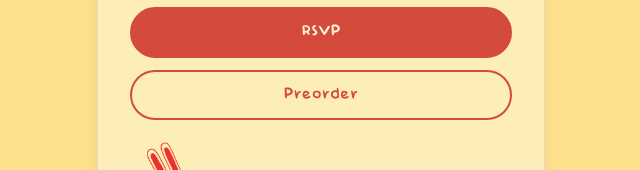
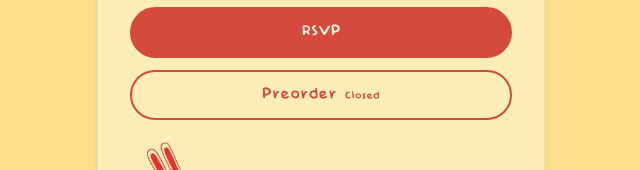
Before and after one commit to dewgong5/nibbles-and-nook, a Next.js app: page / in a window 1280 px wide. Both pictures are taken after a click on the button "Next". Shown: the part 314-484 px from the top of the page, without its empty margins (319-959 px from the left). Built offline with nearby package versions, Linux system fonts and the light colour scheme.

Commit message:
disable preorder button while closed
Keeps the existing outline style and adds an inline "Closed" tag so
it's clear the button isn't dead, just temporarily unavailable.

```diff
--- a/src/components/OrderFlow.tsx
+++ b/src/components/OrderFlow.tsx
@@ -15,6 +15,7 @@ import {
 const RED = "#D44A3D";
 const RSVP_URL =
   "https://www.eventbrite.com/e/nibbles-and-nook-20-tickets-1990758404979?aff=oddtdtcreator";
+const PREORDER_OPEN = false;
 
 type Language = "id" | "en";
 type Step = "landing" | "select" | "personal" | "order" | "sate" | "sambal" | "pastries" | "payment" | "confirmation";
@@ -385,14 +386,18 @@ export function OrderFlow() {
             </a>
             <button
               type="button"
+              disabled={!PREORDER_OPEN}
               onClick={() => {
                 setErrorMsg("");
                 setStep("personal");
               }}
-              className="font-baby-doll px-4 py-3 rounded-full border-2 text-lg transition-all text-center leading-tight text-[#D44A3D] hover:bg-[#D44A3D]/10"
+              className="font-baby-doll px-4 py-3 rounded-full border-2 text-lg transition-all text-center leading-tight text-[#D44A3D] hover:bg-[#D44A3D]/10 disabled:hover:bg-transparent disabled:cursor-not-allowed"
               style={{ borderColor: RED }}
             >
               Preorder
+              {!PREORDER_OPEN && (
+                <span className="ml-2 text-xs font-normal">Closed</span>
+              )}
             </button>
           </div>
 
```
